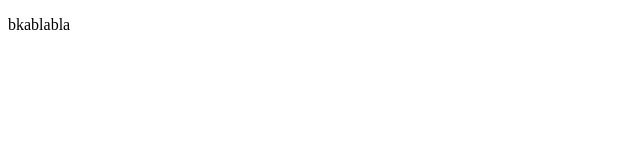
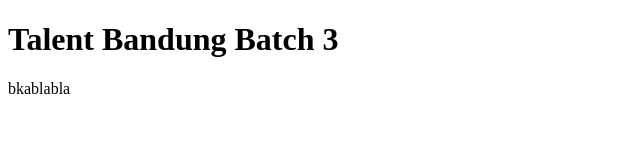
Before and after one commit to adriswara/adriswara.github.io, a plain HTML site: page index.html in a window 1280 px wide. Shown: the whole page, without its empty margins (0-640 px from the left). Drawn offline with Linux system fonts and the light colour scheme.

Commit message:
added h1

```diff
--- a/index.html
+++ b/index.html
@@ -9,6 +9,9 @@
 </head>
 
 <body>
+    <h1>
+        Talent Bandung Batch 3
+    </h1>
 <p>
     bkablabla
 </p>
```
